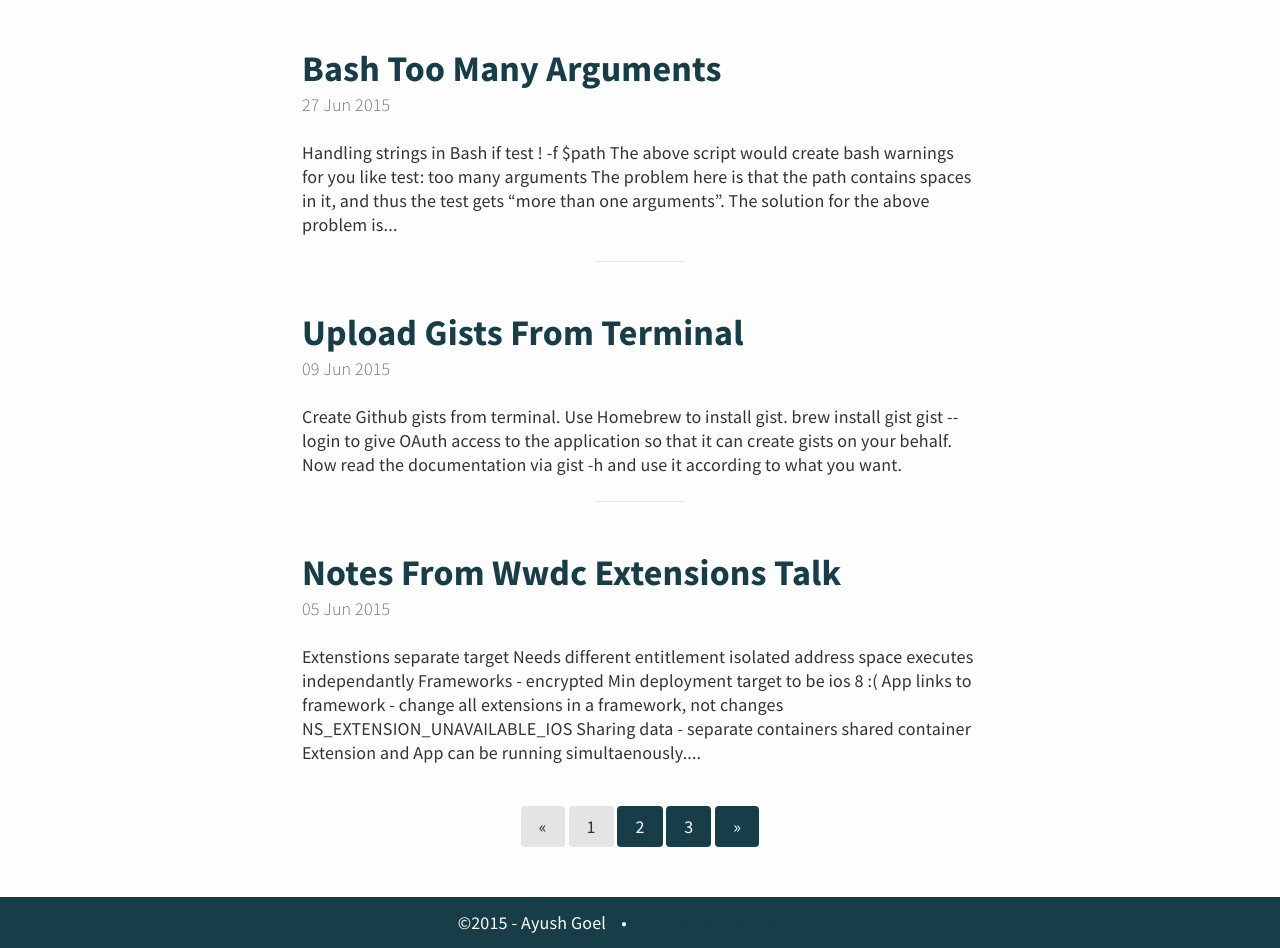
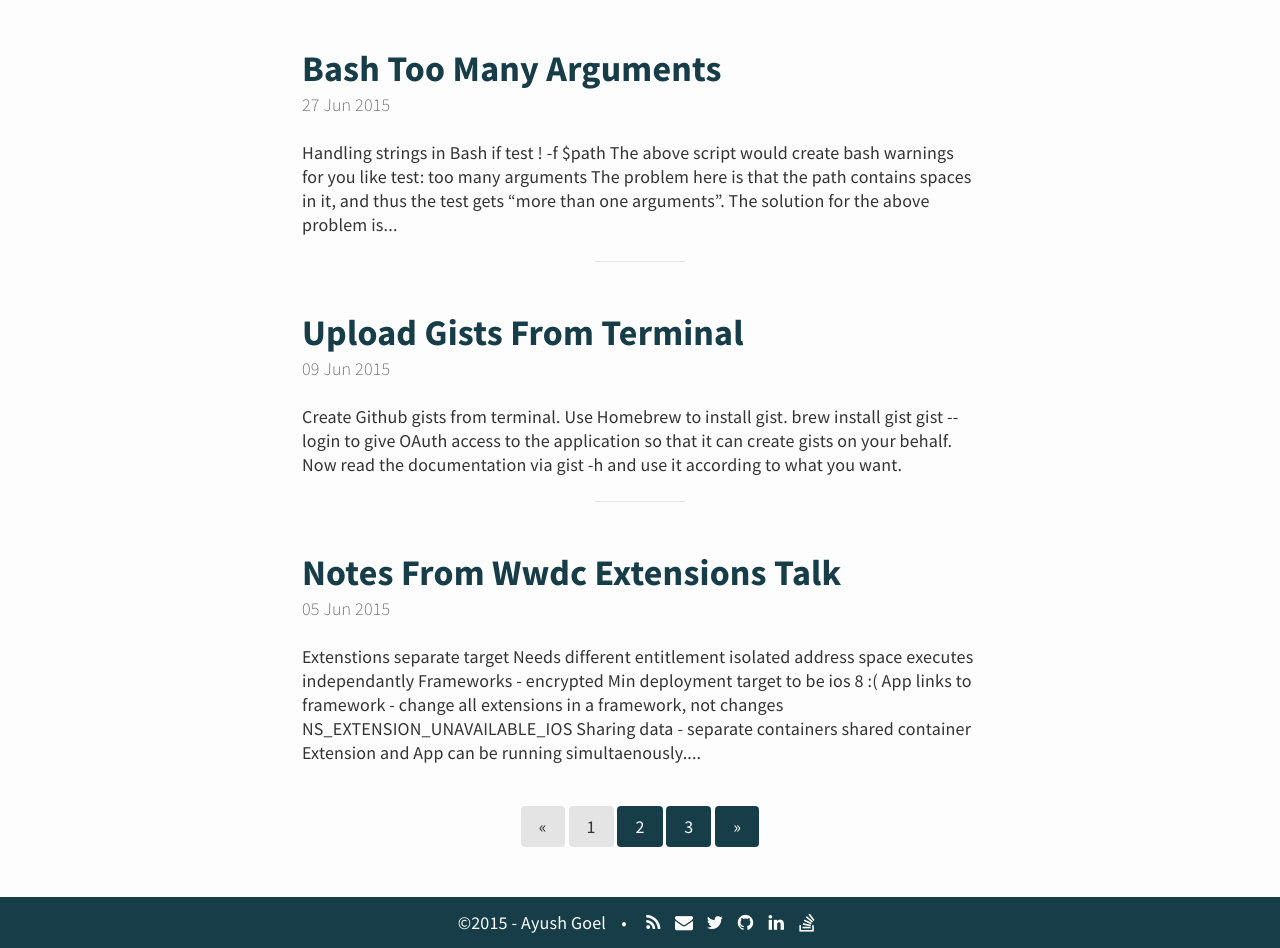
Before and after one commit to ayushgoel/ayushgoel.github.io, a Jekyll site: the page built from index.html, in a window 1280 px wide. Shown: the part 781-1729 px from the top of the page. Built offline with Jekyll 4.4.1, drawn with Linux system fonts in a browser that asks for light colours; nearby versions of some CDN libraries; the list of posts is cut into pages by our own code.

Commit message:
Fix footer links css

```diff
--- a/_sass/footer.scss
+++ b/_sass/footer.scss
@@ -3,4 +3,12 @@ footer {
   color: $background-color;
   text-align: center;
   padding: 0.6667em 0;
+
+  a {
+    color: $background-color;
+    &:focus,
+    &:hover {
+      color: darken($background-color, 20%);
+    }
+  }
 }
```
